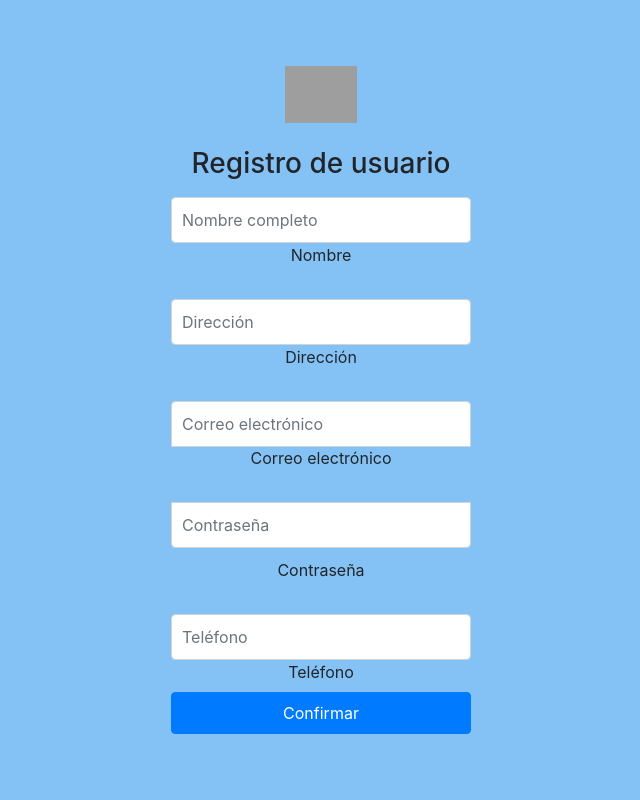
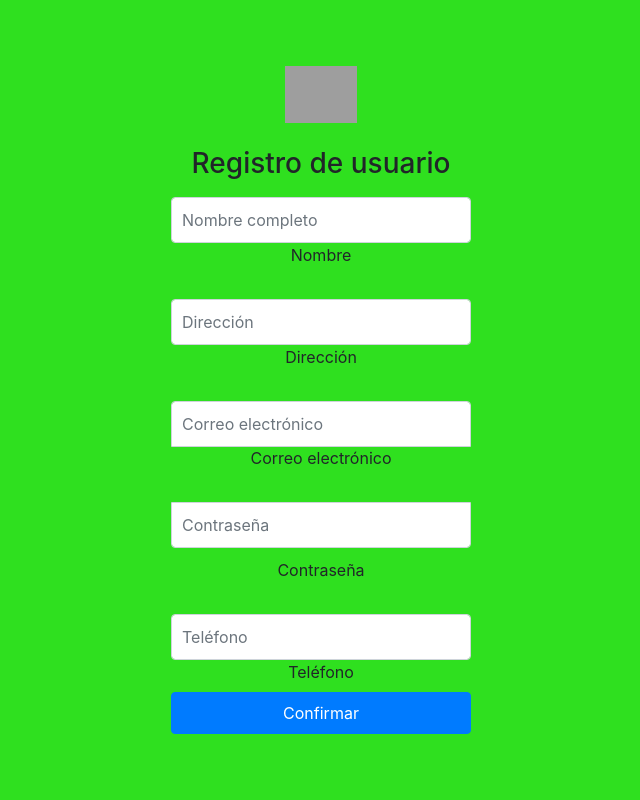
Before and after one commit to JannLPZ/IntegradoraAWS, a Flask app: template app/templates/auth/formulario.html in a window 1280 px wide. Shown: the whole page, without its empty margins (319-959 px from the left). Run offline with Flask 3, Linux system fonts and the light colour scheme; the template is opened without the code that fills it, so the values that code supplies are empty; some libraries are stand-ins or nearby versions; grey boxes are pictures that could not be loaded.

Commit message:
Nuevo colors

```diff
--- a/app/static/css/login.css
+++ b/app/static/css/login.css
@@ -8,7 +8,7 @@ body{
   align-items: center;
   padding-top: 40px;
   padding-bottom: 40px;
-  background-color: #84c2f5;
+  background-color: #2fe01f;
 }
 
 .form-signin {
```
